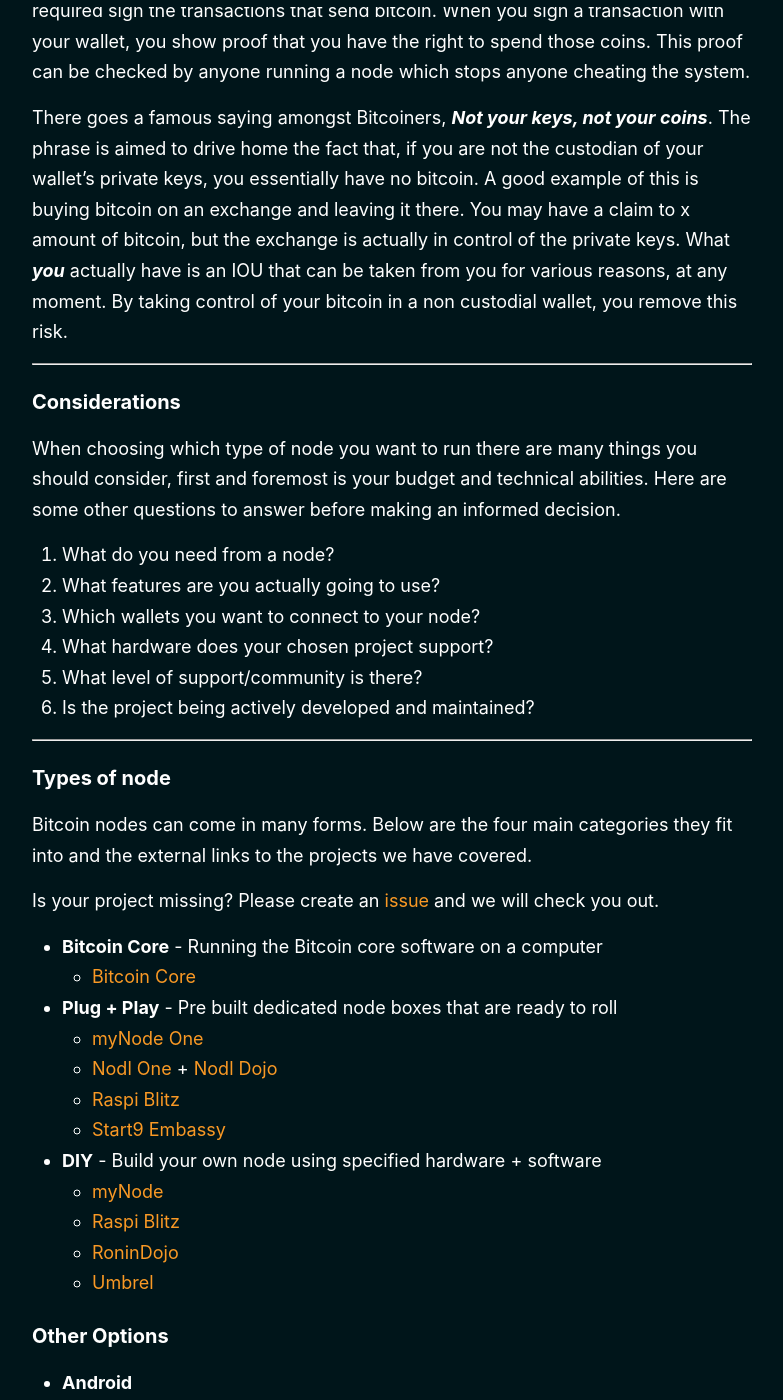
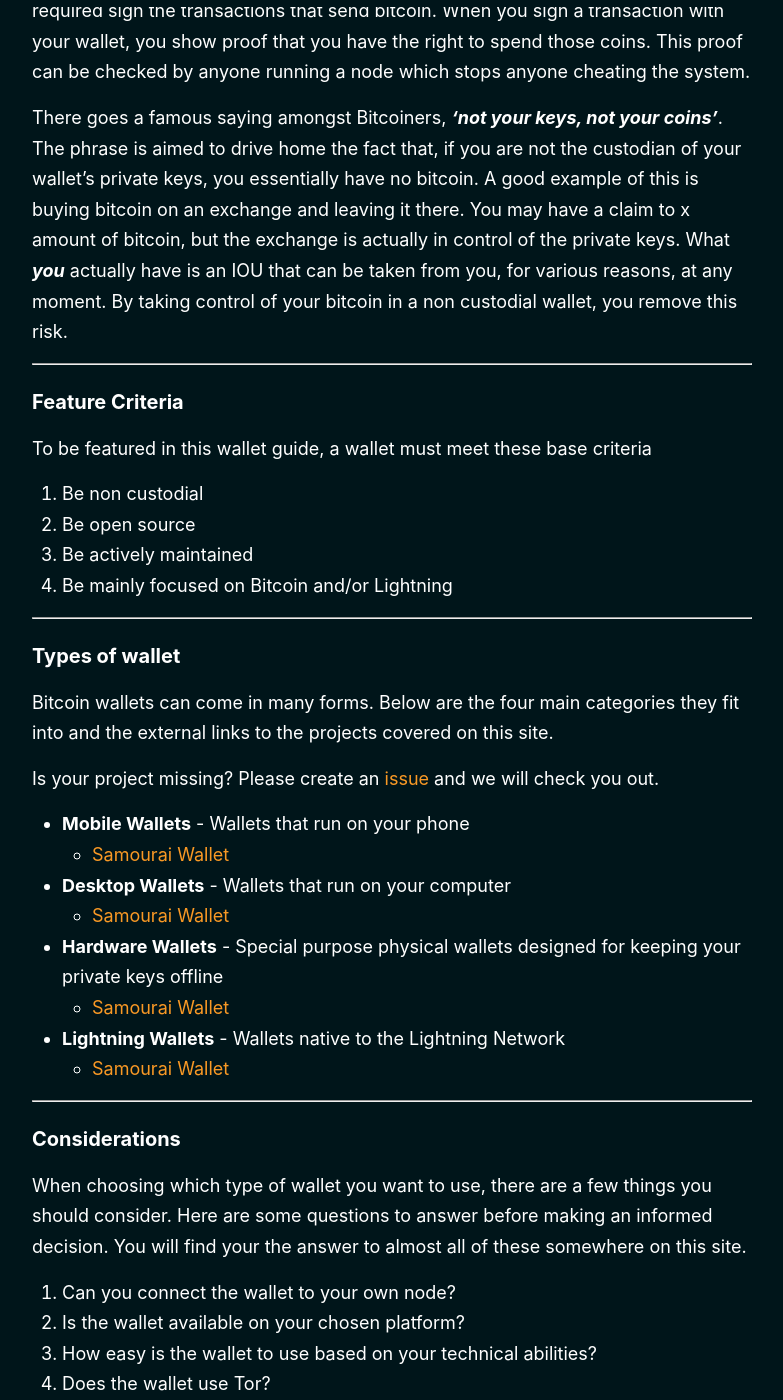
Before and after one commit to BitcoinQnA/bitcoin-wallet-guide, a Jekyll site: the page built from _pages/home.md, in a window 1280 px wide and 1400 px high, scrolled down 341 px. Shown: the whole window, without its empty margins (248-1031 px from the left). Built offline with Jekyll 4.4.1, drawn with Linux system fonts in a browser that asks for light colours; some of the changed text lies outside the part shown.

Commit message:
Update home.md

```diff
--- a/_pages/home.md
+++ b/_pages/home.md
@@ -6,55 +6,53 @@ permalink: /home/
 
 A Bitcoin wallet is a just like your real wallet, it's a method of storing value. The main difference with a Bitcoin wallet is that it doesn't actually store bitcoin inside, bitcoins exist solely on the distributed ledger (blockchain). A bitcoin wallet stores the keys required sign the transactions that send bitcoin. When you sign a transaction with your wallet, you show proof that you have the right to spend those coins. This proof can be checked by anyone running a node which stops anyone cheating the system.
 
-There goes a famous saying amongst Bitcoiners, ***Not your keys, not your coins***. The phrase is aimed to drive home the fact that, if you are not the custodian of your wallet's private keys, you essentially have no bitcoin. A good example of this is buying bitcoin on an exchange and leaving it there. You may have a claim to x amount of bitcoin, but the exchange is actually in control of the private keys. What ***you*** actually have is an IOU that can be taken from you for various reasons, at any moment. By taking control of your bitcoin in a non custodial wallet, you remove this risk.
-
+There goes a famous saying amongst Bitcoiners, ***'not your keys, not your coins'***. The phrase is aimed to drive home the fact that, if you are not the custodian of your wallet's private keys, you essentially have no bitcoin. A good example of this is buying bitcoin on an exchange and leaving it there. You may have a claim to x amount of bitcoin, but the exchange is actually in control of the private keys. What ***you*** actually have is an IOU that can be taken from you, for various reasons, at any moment. By taking control of your bitcoin in a non custodial wallet, you remove this risk.
 
 ***
 
+###  Feature Criteria
+
+To be featured in this wallet guide, a wallet must meet these base criteria
+
+  1.  Be non custodial
+  2.  Be open source
+  3.  Be actively maintained
+  4.  Be mainly focused on Bitcoin and/or Lightning
+
+***
+
+### Types of wallet
+
+Bitcoin wallets can come in many forms. Below are the four main categories they fit into and the external links to the projects covered on this site.
+
+Is your project missing? Please create an [issue](https://github.com/BitcoinQnA/bitcoin-wallet-guide) and we will check you out.
+
+-  **Mobile Wallets** - Wallets that run on your phone
+   - [Samourai Wallet](https://samouraiwallet.com)
+
+-  **Desktop Wallets** - Wallets that run on your computer
+    - [Samourai Wallet](https://samouraiwallet.com)
+
+-  **Hardware Wallets** - Special purpose physical wallets designed for keeping your private keys offline
+    - [Samourai Wallet](https://samouraiwallet.com)
+
+-  **Lightning Wallets** - Wallets native to the Lightning Network
+    - [Samourai Wallet](https://samouraiwallet.com)
+
+***
 
 ### Considerations
 
-When choosing which type of node you want to run there are many things you should consider, first and foremost is your budget and technical abilities. Here are some other questions to answer before making an informed decision.
+When choosing which type of wallet you want to use, there are a few things you should consider. Here are some questions to answer before making an informed decision. You will find your the answer to almost all of these somewhere on this site.
 
-1. What do you need from a node?
-2. What features are you actually going to use?
-3. Which wallets you want to connect to your node?
-4. What hardware does your chosen project support?
-5. What level of support/community is there?
-6. Is the project being actively developed and maintained?
-
-***
-
-### Types of node
-
-Bitcoin nodes can come in many forms. Below are the four main categories they fit into and the external links to the projects we have covered.
-
-Is your project missing? Please create an [issue](https://github.com/BitcoinQnA/node-guide) and we will check you out.
-
--  **Bitcoin Core** - Running the Bitcoin core software on a computer
-   - [Bitcoin Core](https://bitcoincore.org/en/download/)
-
--  **Plug + Play** - Pre built dedicated node boxes that are ready to roll
-    - [myNode One](https://mynodebtc.com/products/one)
-    - [Nodl One](https://shop.nodl.it/en/) + [Nodl Dojo](https://shop.nodl.it/en/)
-    - [Raspi Blitz](https://shop.fulmo.org/product-category/raspiblitz/)
-    - [Start9 Embassy](https://store.start9labs.com/collections/embassy)
-
--  **DIY** - Build your own node using specified hardware + software
-    - [myNode](https://mynodebtc.com/products/community_edition)
-    - [Raspi Blitz](https://github.com/rootzoll/raspiblitz)
-    - [RoninDojo](https://wiki.ronindojo.io/)
-    - [Umbrel](https://getumbrel.com/#start)
-
-### Other Options
-
-- **Android**
-  - [ABCore](https://github.com/greenaddress/abcore)
-  - [Nayuta Core](https://nayuta.co/core/)
-
-- **Custom**
-  - [More](/other) options using your own hardware and software specifications
-
+  1. Can you connect the wallet to your own node?
+  2. Is the wallet available on your chosen platform?
+  3. How easy is the wallet to use based on your technical abilities?
+  4. Does the wallet use Tor?
+  5. Does the wallet support PSBT?
+  6. Do you require access to the Lightning network?
+  7. Does the wallet offer coin control?
+  8. Does the wallet support coinjoin?
 
 ***
 
```
